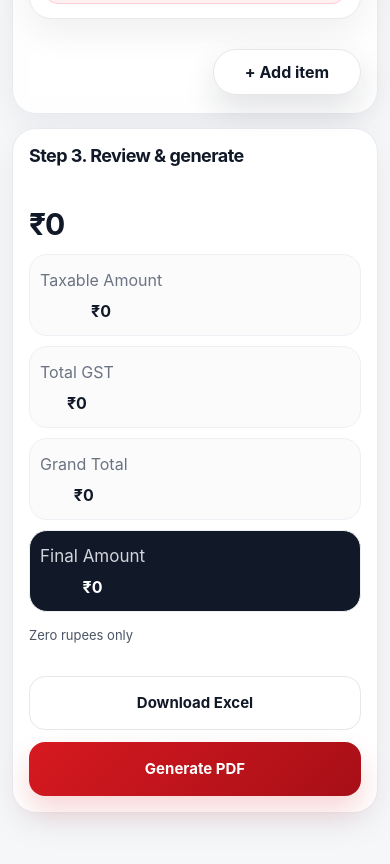
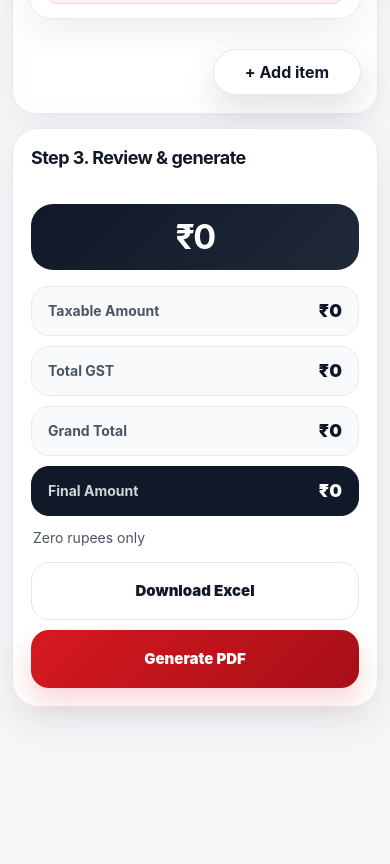
Before and after one commit to viraai-ui/bsm-quotes-and-estimates-generator, a React (Vite) app: page / in a window 390 px wide. Shown: the part 1740-2604 px from the top of the page. After the commit the page ends 2545 px from the top, so only its background shows below. Built offline with nearby package versions, Linux system fonts and the light colour scheme.

Commit message:
Fix mobile review generate alignment

```diff
--- a/src/App.tsx
+++ b/src/App.tsx
@@ -14,6 +14,7 @@ import './documents-saas.css'
 import './settings-auth.css'
 import './logo-upload.css'
 import './mobile-app-polish.css'
+import './mobile-summary-fix.css'
 
 type FieldType = 'Text' | 'Number' | 'Date' | 'Dropdown' | 'Textarea' | 'Email' | 'Phone' | 'Image/File' | 'Checkbox'
 type Status = 'Draft' | 'Generated' | 'Final' | 'Archived'
--- /dev/null
+++ b/src/mobile-summary-fix.css
@@ -0,0 +1,111 @@
+/* Emergency mobile summary/layout correction */
+@media (max-width: 820px) {
+  .summary-card.final-step {
+    padding: 18px !important;
+    border-radius: 26px !important;
+    background: #ffffff !important;
+    box-shadow: 0 16px 42px rgba(17, 24, 39, 0.08) !important;
+  }
+
+  .summary-card.final-step .section-title {
+    margin-bottom: 14px;
+  }
+
+  .summary-card.final-step > h2 {
+    width: 100%;
+    margin: 4px 0 16px !important;
+    padding: 16px 18px;
+    border-radius: 22px;
+    background: linear-gradient(135deg, #111827, #1f2937);
+    color: #ffffff !important;
+    font-size: 34px !important;
+    line-height: 1;
+    text-align: center;
+    letter-spacing: -0.05em;
+  }
+
+  .quote-flow .summary-grid {
+    display: grid !important;
+    grid-template-columns: 1fr !important;
+    gap: 10px !important;
+    width: 100%;
+  }
+
+  .quote-flow .total-row,
+  .quote-flow .total-row.grand {
+    min-height: 0 !important;
+    display: flex !important;
+    align-items: center !important;
+    justify-content: space-between !important;
+    gap: 14px !important;
+    width: 100%;
+    padding: 15px 16px !important;
+    text-align: left !important;
+    border-radius: 18px !important;
+  }
+
+  .quote-flow .total-row {
+    background: #f9fafb !important;
+    border: 1px solid #e8eaef !important;
+    color: #4b5563 !important;
+  }
+
+  .quote-flow .total-row.grand {
+    background: #111827 !important;
+    border-color: #111827 !important;
+    color: #d1d5db !important;
+  }
+
+  .quote-flow .total-row span,
+  .quote-flow .total-row.grand span {
+    display: block;
+    min-width: 0;
+    color: inherit !important;
+    font-size: 14px !important;
+    line-height: 1.2;
+    font-weight: 750;
+    text-align: left !important;
+  }
+
+  .quote-flow .total-row strong,
+  .quote-flow .total-row.grand strong {
+    flex: 0 0 auto;
+    color: #111827 !important;
+    font-size: 18px !important;
+    line-height: 1;
+    font-weight: 950;
+    text-align: right !important;
+    white-space: nowrap;
+  }
+
+  .quote-flow .total-row.grand strong {
+    color: #ffffff !important;
+  }
+
+  .quote-flow .amount-words {
+    margin: 12px 0 14px !important;
+    padding: 0 2px;
+    color: #4b5563 !important;
+    font-size: 14px;
+    line-height: 1.4;
+  }
+
+  .quote-flow .stack-actions {
+    position: static !important;
+    display: grid !important;
+    grid-template-columns: 1fr !important;
+    gap: 10px !important;
+    margin-top: 10px !important;
+    padding-top: 0 !important;
+    background: transparent !important;
+  }
+
+  .quote-flow .stack-actions .ghost,
+  .quote-flow .stack-actions .primary {
+    width: 100%;
+    min-height: 58px !important;
+    border-radius: 18px !important;
+    font-size: 15px !important;
+    font-weight: 900 !important;
+  }
+}
```
